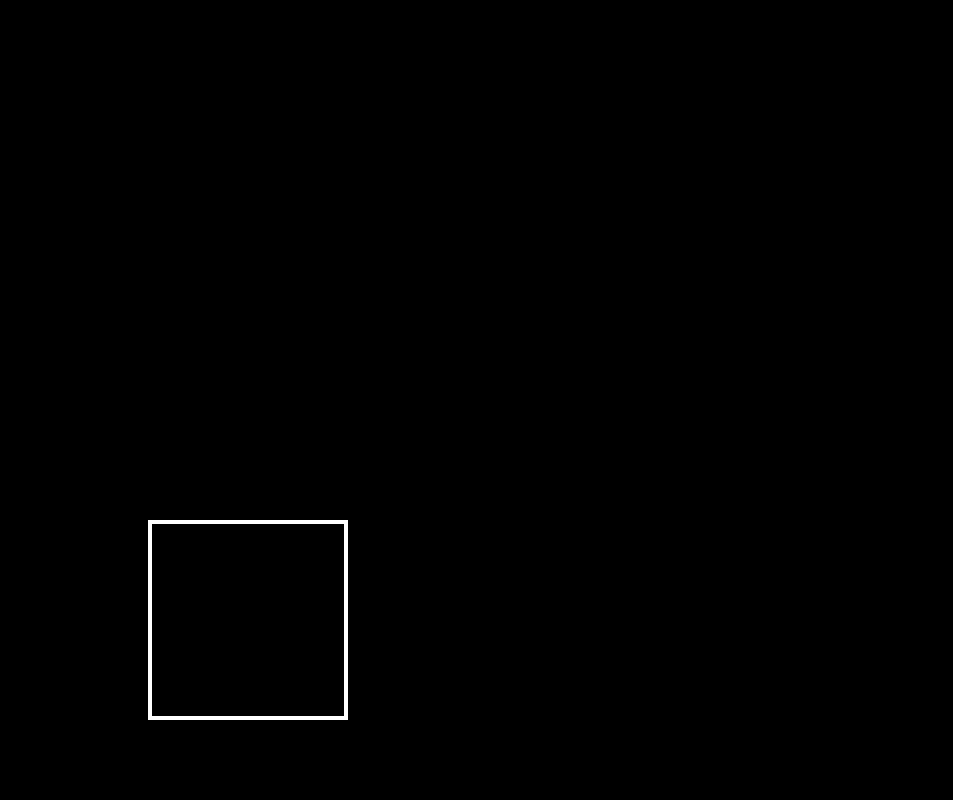
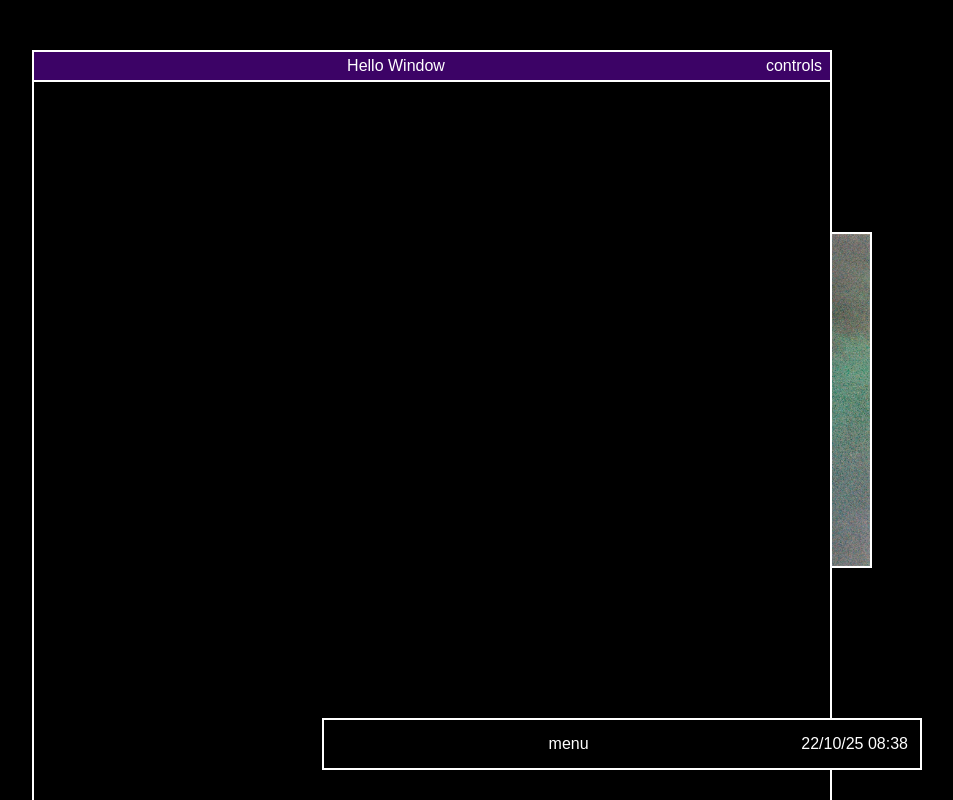
Before and after one commit to pierrefg/p1ps.net, a Next.js app: page / in a window 1280 px wide. Shown: the whole page, without its empty margins (18-971 px from the left). Built offline with nearby package versions, Linux system fonts and the light colour scheme; a web font is replaced by a local one.

Commit message:
Adds first window

```diff
--- a/app/page.js
+++ b/app/page.js
@@ -1,12 +1,14 @@
 import TaskBar from "@/components/TaskBar/TaskBar";
 import Background from "@/components/Background/Background";
 import ScreenSaver from "@/components/ScreenSaver/ScreenSaver";
+import Window from "@/components/Window/Window";
 
 export default function Home() {
   return (
-    <div className="relative min-h-screen w-full bg-black">
-      <ScreenSaver />
+    <div className="relative min-h-screen w-full bg-black overflow-hidden">
+      {/* <ScreenSaver /> */}
       <Background />
+      <Window />
       <TaskBar />
     </div>
   );
--- a/components/Background/Background.js
+++ b/components/Background/Background.js
@@ -1,7 +1,17 @@
+import Image from "next/image";
+
+import backgroungImg from './background.jpg';
+
 export default function Background() {
   return (
-    <div className="absolute top-0 left-0 min-h-screen w-full bg-black flex items-center justify-center z-0">
-      <p className="text-white">p1ps_is_alive</p>
+    <div className="absolute top-0 left-0 min-h-screen w-full bg-black flex items-center justify-center z-0 select-none">
+      {/* <p className="text-white">p1ps_is_alive</p> */}
+      <Image
+        src={backgroungImg}
+        alt="noisy moon"
+        width={500}
+        className="border-white border-2"
+      />
     </div>
   );
 }
--- a/components/Clock/Clock.js
+++ b/components/Clock/Clock.js
@@ -1,20 +1,28 @@
 'use client';
 
 import { useEffect, useState } from "react";
-import moment from "moment";
 
 export default function Clock() {
-  const [time, setTime] = useState(moment().format("L LTS"));
+  const [date, setDate] = useState("");
 
   useEffect(() => {
-    const interval = setInterval(() => {
-      setTime(moment().format("L LTS"));
-    }, 1000);
+    const update = () => {
+      setDate(
+        new Date().toLocaleString("en-GB", {
+          year: "2-digit",
+          month: "2-digit",
+          day: "2-digit",
+          hour: "2-digit",
+          minute: "2-digit",
+        }).replace(",", "")
+      );
+    };
+
+    update(); // initial render
+    const interval = setInterval(update, 1000);
 
     return () => clearInterval(interval);
   }, []);
 
-  return (
-    <>{time}</>
-  );
+  return <>{date}</>;
 }
--- a/components/TaskBar/TaskBar.js
+++ b/components/TaskBar/TaskBar.js
@@ -6,8 +6,16 @@ import Clock from "../Clock/Clock";
 
 export default function TaskBar() {
   return (
-    <div className="absolute bottom-[30px] left-1/2 -translate-x-1/2 w-[600px] h-[50px] border border-white border-2 flex items-center justify-center z-1000">
-      <Clock />
+    <div className="absolute bottom-[30px] left-1/2 -translate-x-1/2 lg:w-[600px] md:w-[400px] sm:w-[200px] flex items-center justify-center border-white border-2 z-1000 p-3 bg-black">
+      <div className="flex flex-row w-full">
+        <div className="flex items-center flex-1 justify-center">
+          menu
+        </div>
+        <div className="flex items-center justify-center">
+          <Clock />
+        </div>
+      </div>
+
     </div>
   );
 }
--- /dev/null
+++ b/components/Window/Window.js
@@ -0,0 +1,87 @@
+'use client';
+
+import { useEffect, useState } from "react";
+
+export default function Window({ children }) {
+  const [position, setPosition] = useState({ x: 50, y: 50 });
+  const [size, setSize] = useState({ width: 800, height: 900 });
+  const [title, setTitle] = useState("Hello Window");
+
+  const [dragging, setDragging] = useState(false);
+  const [offset, setOffset] = useState({ x: 0, y: 0 });
+
+  const handleMouseDown = (e) => {
+    setDragging(true);
+
+    // Store cursor offset relative to the window top-left corner
+    setOffset({
+      x: e.clientX - position.x,
+      y: e.clientY - position.y,
+    });
+  };
+
+  const handleMouseUp = () => {
+    setDragging(false);
+  };
+
+  const handleMouseMove = (e) => {
+    if (!dragging) return;
+
+    // Calculate new position
+    let newX = e.clientX - offset.x;
+    let newY = e.clientY - offset.y;
+
+    // Clamp to viewport
+    const viewportWidth = window.innerWidth;
+    const viewportHeight = window.innerHeight;
+
+    // Horizontal clamp
+    if (newX < 0) newX = 0;
+    if (newX + size.width > viewportWidth) newX = viewportWidth - size.width;
+
+    // Vertical clamp
+    if (newY < 0) newY = 0;
+    if (newY + size.height > viewportHeight) newY = viewportHeight - size.height;
+
+    setPosition({ x: newX, y: newY });
+  };
+
+  // Attach mousemove/mouseup listeners to the whole window
+  useEffect(() => {
+    window.addEventListener("mousemove", handleMouseMove);
+    window.addEventListener("mouseup", handleMouseUp);
+
+    return () => {
+      window.removeEventListener("mousemove", handleMouseMove);
+      window.removeEventListener("mouseup", handleMouseUp);
+    };
+  });
+
+  return (
+    <div
+      className="absolute border-white border-2 bg-black z-10 flex flex-col shadow-[0_4px_0_0_black]"
+      style={{
+        width: `${size.width}px`,
+        height: `${size.height}px`,
+        left: `${position.x}px`,
+        top: `${position.y}px`,
+      }}
+    >
+      {/* Title bar */}
+      <div
+        className="w-full h-[30px] border-b-2 border-white flex flex-row cursor-grab justify-center items-center bg-purple-950 select-none"
+        onMouseDown={handleMouseDown}
+      >
+        <div className="flex flex-1 justify-center items-center">
+          {title}
+        </div>
+        <div className="flex justify-center items-center p-2">
+          controls
+        </div>
+      </div>
+
+      {/* Content */}
+      <div className="flex-1">{children}</div>
+    </div>
+  );
+}
```
Also changed, not shown: components/ScreenSaver/BouncingWhiteBox.js (+2 -6 lines), components/Background/background.jpg (added).
